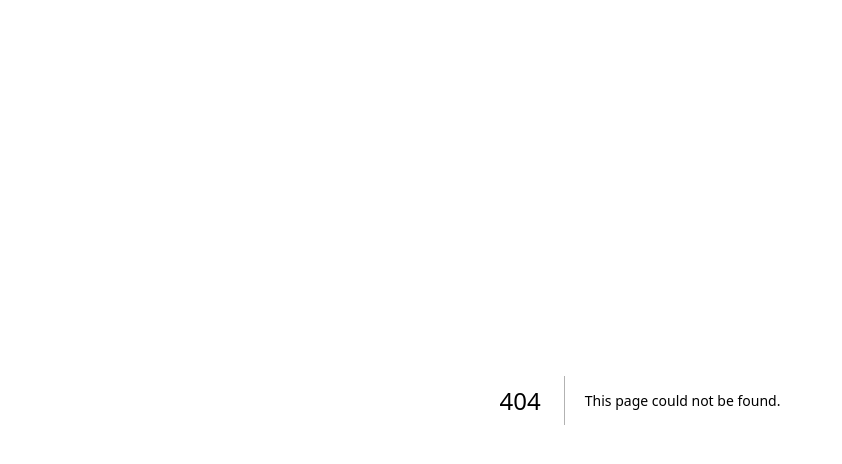
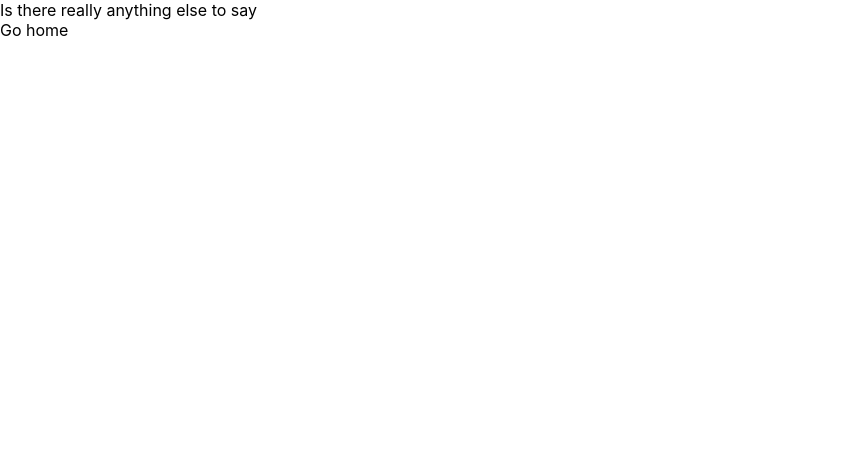
Before and after one commit to adieCodes/next13, a Next.js app: page /about/more in a window 1280 px wide. Before the commit this address had no page. Shown: the top 464 px of the page, without its empty margins (0-842 px from the left). Built offline with nearby package versions, Linux system fonts and the light colour scheme.

Commit message:
Add about layout and sub-page

```diff
--- /dev/null
+++ b/app/about/layout.tsx
@@ -0,0 +1,11 @@
+import Link from 'next/link';
+import { ReactNode } from 'react';
+
+export default function Layout({ children }: { children: ReactNode }) {
+  return (
+    <>
+      <main>{children}</main>
+      <Link href="/">Go home</Link>
+    </>
+  );
+}
--- /dev/null
+++ b/app/about/more/page.tsx
@@ -0,0 +1,3 @@
+export default function AboutMorePage() {
+  return <div>Is there really anything else to say</div>;
+}
```
